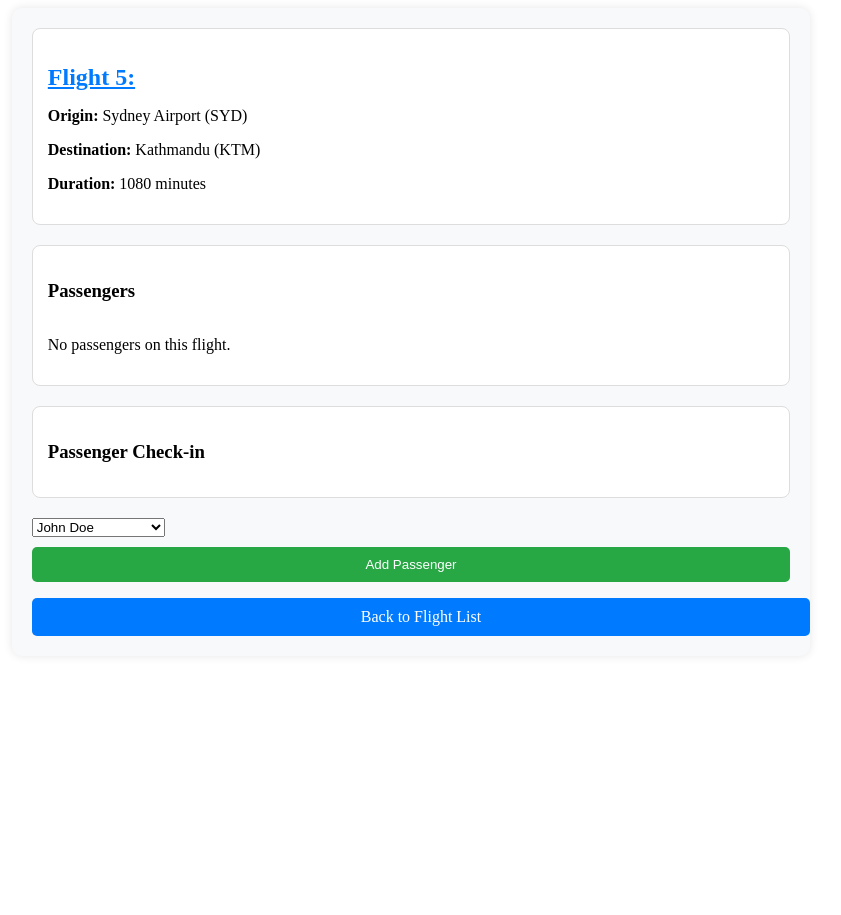
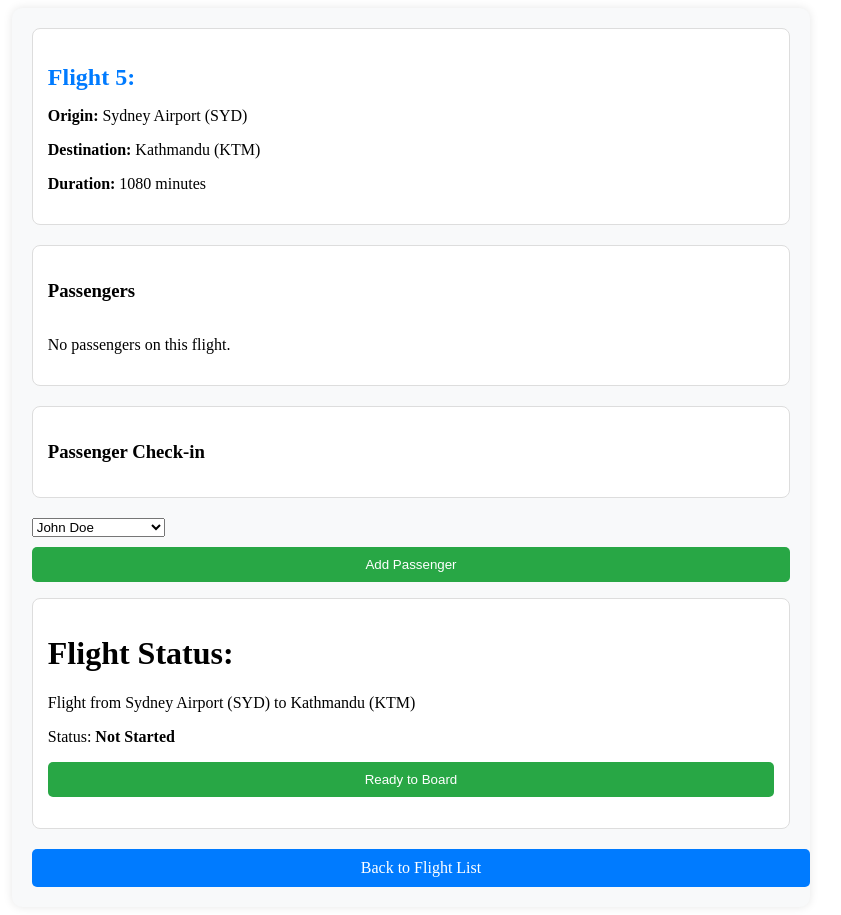
Before and after one commit to Amanmagar08/airlines, a Django app: page /5 in a window 1280 px wide. Shown: the whole page, without its empty margins (229-1070 px from the left). Before the commit the page ends 636 px from the top, so only its background shows below. Run offline with Django 5.2, Linux system fonts and the light colour scheme; data comes from the database, SQL or seed files in the repository; both versions use the stored data as it was after the commit.

Commit message:
Flight Status

```diff
--- a/flight/models.py
+++ b/flight/models.py
@@ -12,9 +12,21 @@ class Flight(models.Model):
     origin = models.ForeignKey(Airport, on_delete=models.CASCADE, related_name="departures")
     destination = models.ForeignKey(Airport, on_delete=models.CASCADE, related_name="arrivals")
     duration = models.IntegerField()
+    completed = models.BooleanField(default=False)  # Marks flight as completed
+    status = models.CharField(
+        max_length=20,
+        choices=[
+            ("Null", "Not Started"),
+            ("ready", "Ready to Board"),
+            ("boarding", "Boarding"),
+            ("landed", "Landed")
+        ],
+        default="null"
+    )
 
     def __str__(self):
-        return f"{self.id}: {self.origin.city} to {self.destination.city}"
+        return f"{self.id}: {self.origin.city} to {self.destination.city} ({self.get_status_display()})"
+
 
 class Passenger(models.Model):
     first = models.CharField(max_length=64)
--- a/flight/templates/flights/flight.html
+++ b/flight/templates/flights/flight.html
@@ -6,7 +6,7 @@
 
 <!--Flight Details-->
         <div class="flight-details">
-            <h2 style="text-decoration: underline">Flight {{ flight.id }}:</h2>
+            <h2>Flight {{ flight.id }}:</h2>
             <p><strong>Origin:</strong> {{ flight.origin }}</p>
             <p><strong>Destination:</strong> {{ flight.destination }}</p>
             <p><strong>Duration:</strong> {{ flight.duration }} minutes</p>
@@ -19,11 +19,13 @@
                 {% for passenger in passengers %}
                     <div class="passenger-item">
                         <span>{{ passenger }}</span>
+                        {% if flight.status == "Null" %}
                            <form action="{% url 'remove' flight.id %}" method="POST" style="display: inline;" onsubmit="return confirm('Are you sure you want to remove this passenger?');">
                             {% csrf_token %}
                             <input type="hidden" name="passenger" value="{{ passenger.id }}">
                             <button type="submit">Remove</button>
                             </form>
+                        {% endif %}
                     </div>
                 {% empty %}
                     <p>No passengers on this flight.</p>
@@ -40,9 +42,15 @@
                     {{ passenger.first }} {{ passenger.last }}
                     <span id="status-{{ passenger.id }}" style="color: #6ab863">
                         {% if passenger_status|get_item:passenger.id %}
+                            {% if flight.status == "Null" %}
                             ✅ Checked In
                             {% else %}
+                            ✅ Present In Flight
+                        {% endif %}
+                        {% else %}
+                        {% if flight.status == "Null" %}
                             <button onclick="checkInPassenger({{ passenger.id }}, {{ flight.id }})" class="btn btn-success" style="background-color: #1e6e17">Check In</button>
+                        {% endif %}
                         {% endif %}
                     </span>
                 </li>
@@ -76,6 +84,7 @@
         </script>
 
 <!--Add Passenger to the Flight-->
+        {% if flight.status == "Null" %}
             {% if non_passengers %}
                 <form action="{% url 'book' flight.id %}" method="POST">
                     {% csrf_token %}
@@ -87,6 +96,33 @@
                     <button type="submit" class="add-passenger-btn">Add Passenger</button>
                 </form>
             {% endif %}
+        {% endif %}
+
+    {% if flight.status != "landed" %}
+        <div class="flight-details" >
+            <h1>Flight Status:</h1>
+            <p>Flight from {{ flight.origin }} to {{ flight.destination }}</p>
+            <p>Status: <strong>{{ flight.get_status_display }}</strong></p>
+
+            <form method="post" action="{% url 'update_flight_status' flight.id %}">
+                {% csrf_token %}
+                {% if flight.status == "Null" %}
+                    <button type="submit" class="status">Ready to Board</button>
+                {% elif flight.status == "ready" %}
+                    <button type="submit" class="status">Start Boarding</button>
+                {% elif flight.status == "boarding" %}
+                    <button type="submit" class="status">Mark as Landed</button>
+                {% else %}
+                    <button disabled class="status" style="background-color: #798269">Flight Completed</button>
+                {% endif %}
+            </form>
+        </div>
+    {% endif %}
+
+
+    {% if flight.status == "landed" %}
+        <button class="btn">Flight Completed</button>
+    {% endif %}
 
 
 <!--Return back to Flight list(index.html)-->
--- a/flight/templates/flights/index.html
+++ b/flight/templates/flights/index.html
@@ -17,7 +17,7 @@
                         <th>Flight No.</th>
                         <th>Origin</th>
                         <th>Destination</th>
-                        <th>Duration</th>
+                        <th>Duration(min)</th>
                         <th>Details</th>
                     </tr>
                 </thead>
--- a/flight/urls.py
+++ b/flight/urls.py
@@ -10,4 +10,6 @@ urlpatterns = [
     path("<int:flight_id>/remove", views.remove, name="remove"),
     path("create_passenger/", views.create_passenger, name = "create_passenger"),
     path('success/', views.success, name='success'),
+    path("flight/<int:flight_id>/update_status/", views.update_flight_status, name="update_flight_status"),
+
 ]
--- a/flight/views.py
+++ b/flight/views.py
@@ -72,3 +72,18 @@ def create_passenger(request):
 
 def success(request):
     return render(request, 'flights/success.html')
+
+def update_flight_status(request, flight_id):
+    flight = get_object_or_404(Flight, id=flight_id)
+
+    # Cycle through statuses
+    if flight.status == "Null":
+        flight.status = "ready"
+    elif flight.status == "ready":
+        flight.status = "boarding"
+    elif flight.status == "boarding":
+        flight.status = "landed"
+        flight.completed = True  # Mark flight as completed
+    flight.save()
+
+    return redirect("flight", flight_id=flight.id)
--- a/static/css/flight.css
+++ b/static/css/flight.css
@@ -56,7 +56,7 @@
     background: #c82333;
 }
 
-.add-passenger-btn, .back-btn, .create-passenger-btn {
+.add-passenger-btn, .back-btn, .create-passenger-btn, .btn, .status{
     display: block;
     width: 100%;
     padding: 10px;
@@ -69,7 +69,7 @@
     margin-top: 10px;
 }
 
-.add-passenger-btn:hover, .back-btn:hover {
+.add-passenger-btn:hover, .back-btn:hover, .create-passenger-btn:hover, .btn:hover, .status:hover,  {
     background: #218838;
 }
 
```
Also changed, not shown: db.sqlite3, flight/migrations/0002_flight_completed_flight_status.py (added), flight/migrations/0003_alter_flight_status.py (added). Lines whose indentation alone changed are shown as unchanged.
